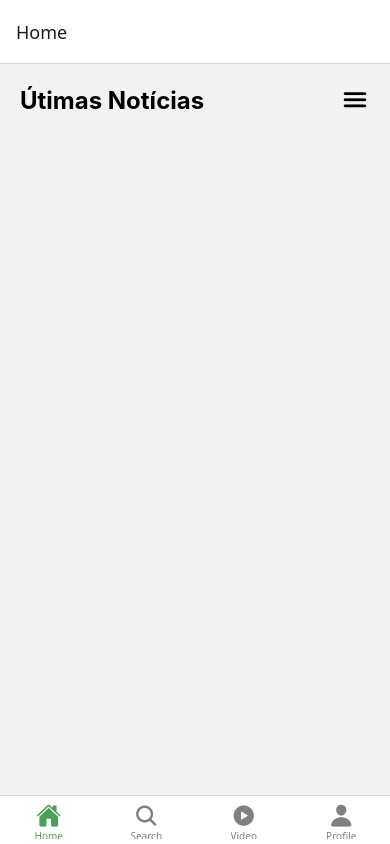
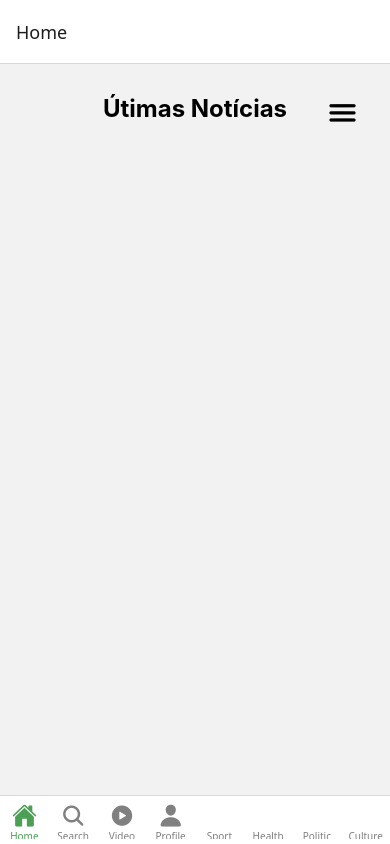
Before and after one commit to gigiofontoura/Botujuru-Online-App, a React Native app: screen /MainApp in a window 390 px wide. Built offline with nearby package versions, Linux system fonts and the light colour scheme.

Commit message:
Criando menu, Criando rotas telas menu

```diff
--- a/src/components/Header.js
+++ b/src/components/Header.js
@@ -1,4 +1,4 @@
-import { View, Text, TouchableOpacity } from "react-native";
+import { View, Text, TouchableOpacity, StyleSheet} from "react-native";
 import { Ionicons } from "@expo/vector-icons";
 import { useState } from "react";
 import MenuModal from "./MenuModal";
@@ -8,14 +8,12 @@ export default function Header({title, navigation}){
 
     return (
         <>
-            <View style={{flexDirection: "row", justifyContent: "space-between", alignItems: "center",
-                paddingHorizontal: 20, paddingTop: 20,
-            }}>
+            <View style={styles.headerContainer}>
                 <Text style={{fontSize: 24, fontWeight: "bold"}}>
                     {title}
                 </Text>
-                <TouchableOpacity onPress={() => setMenuVisible(true)}>
-                    <Ionicons name="menu" size={30}/>
+                <TouchableOpacity onPress={() => setMenuVisible(true)} style={styles.menuIcon}>
+                    <Ionicons name="menu" size={35}/>
                 </TouchableOpacity>
             </View>
 
@@ -23,3 +21,20 @@ export default function Header({title, navigation}){
         </>
     )
 }
+
+const styles = StyleSheet.create({
+    headerContainer: {
+        flexDirection: "row",
+        width: "100%",
+        alignItems: "center",
+        justifyContent: "center",
+        paddingTop: 30,
+        paddingBottom: 30,
+    },
+
+    menuIcon: {
+        position: "absolute",
+        right: 30,
+        top: 30,
+    }
+})
--- a/src/components/MenuModal.js
+++ b/src/components/MenuModal.js
@@ -1,30 +1,75 @@
-import { Modal, View, TouchableOpacity, Text } from "react-native";
+import { Modal, View, TouchableOpacity, Text, StyleSheet } from "react-native";
 import { Ionicons } from "@expo/vector-icons";
 
 export default function MenuModal({visible, setVisible, navigation}){
     return(
         <Modal visible={visible}  animationType="slide">
-            <View>
+            <View style={styles.screen}>
 
-                <TouchableOpacity onPress={() => setVisible(false)} style={{marginBottom: 20}}>
-                    <Ionicons name="arrow-back" size={20} color="black"/>
+                <View style={styles.headerContainer}>
+                    <TouchableOpacity onPress={() => setVisible(false)} style={styles.icon}>
+                        <Ionicons name="arrow-back" size={30} color="black"/>
                     </TouchableOpacity>
-                <TouchableOpacity onPress={() => {setVisible(false); navigation.navigate("sportScreen")}}>
-                    <Text>Esportes</Text>
+                    <Text style={{fontSize: 24, fontWeight: "bold"}}>Menu</Text>
+                </View>
+
+                <View style={styles.containerButtons}>
+                    <TouchableOpacity onPress={() => {setVisible(false); navigation.navigate("Sport")}} style={styles.Button}>
+                        <Text style={styles.textMenu}>Esportes</Text>
                     </TouchableOpacity>
-                <TouchableOpacity onPress={() => navigation.navigate("healthScreen")}>
-                    <Text>Saúde</Text>
+                    <TouchableOpacity onPress={() => navigation.navigate("Health")} style={styles.Button}>
+                        <Text style={styles.textMenu}>Saúde</Text>
                     </TouchableOpacity>
-                <TouchableOpacity onPress={() => navigation.navigate("politicScreen")}>
-                    <Text>Política</Text>
+                    <TouchableOpacity onPress={() => navigation.navigate("Politic")} style={styles.Button}>
+                        <Text style={styles.textMenu}>Política</Text>
                     </TouchableOpacity>
-                <TouchableOpacity onPress={() => navigation.navigate("cultureScreen")}>
-                    <Text>Cultura</Text>
+                    <TouchableOpacity onPress={() => navigation.navigate("Culture")} style={styles.Button}>
+                        <Text style={styles.textMenu}>Cultura</Text>
                     </TouchableOpacity>
-                <TouchableOpacity onPress={() => navigation.navigate("contactScreen")}>
-                    <Text>Contato</Text>
+                    <TouchableOpacity onPress={() => navigation.navigate("Contact")} style={styles.Button}>
+                        <Text style={styles.textMenu}>Contato</Text>
                     </TouchableOpacity>
+                </View>
+
             </View>
         </Modal>
     )
 }
+
+const styles = StyleSheet.create({
+  screen:{
+    flex: 1,
+  },
+
+  headerContainer:{
+    width: "100%",
+    alignItems: "center",
+    justifyContent: "center",
+    padding: 30,
+    marginBottom: 30,
+  },
+
+  icon: {
+    position: "absolute",
+    left: 30,
+  },
+
+  containerButtons:{
+    flex: 1,
+    borderTopWidth: 1,
+    borderTopColor: "#ccc",
+    marginLeft: 30,
+    marginRight: 30,
+  },
+
+  Button:{
+    width: "100%",
+    paddingVertical: 20,
+    borderBottomWidth: 1,
+    borderBottomColor: "#ccc",
+  },
+
+  textMenu:{
+    fontSize: 20,
+  }
+})
--- a/src/navigation/AppNavigator.js
+++ b/src/navigation/AppNavigator.js
@@ -3,6 +3,8 @@ import FirstScreen from "../screens/auth/firstScreen";
 import LoginScreen from "../screens/auth/loginScreen";
 import SignUpScreen from "../screens/auth/signUpScreen";
 import Home from "../screens/barraNavegacaoInferior/homeScreen";
+
+
 import TabNavigator from "./TabNavigator";
 
 const Stack = createNativeStackNavigator();
--- a/src/navigation/TabNavigator.js
+++ b/src/navigation/TabNavigator.js
@@ -5,6 +5,11 @@ import HomeScreen from "../screens/barraNavegacaoInferior/homeScreen";
 import SearchScreen from "../screens/barraNavegacaoInferior/searchScreen";
 import VideoScreen from "../screens/barraNavegacaoInferior/videoScreen";
 import ProfileScreen from "../screens/barraNavegacaoInferior/profileScreen";
+import SportScreen from "../screens/menu/sportScreen";
+import HealthScreen from "../screens/menu/healthScreen";
+import PoliticScreen from "../screens/menu/politicScreen";
+import CultureScreen from "../screens/menu/cultureScreen";
+import ContactScreen from "../screens/menu/contactScreen";
 
 const Tab = createBottomTabNavigator();
 
@@ -22,6 +27,10 @@ export default function TabNavigator(){
             <Tab.Screen name="Search" component={SearchScreen}/>
             <Tab.Screen name="Video" component={VideoScreen}/>
             <Tab.Screen name="Profile" component={ProfileScreen}/>
+            <Tab.Screen name="Sport" component={SportScreen}/>
+            <Tab.Screen name="Health" component={HealthScreen}/>
+            <Tab.Screen name="Politic" component={PoliticScreen}/>
+            <Tab.Screen name="Culture" component={CultureScreen}/>
         </Tab.Navigator>
     )
 }
```
Lines whose indentation alone changed are shown as unchanged.
